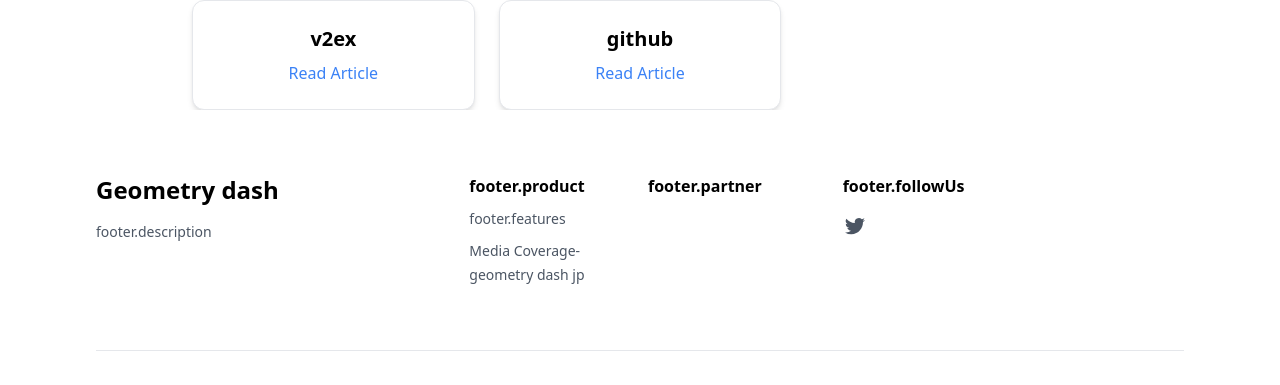
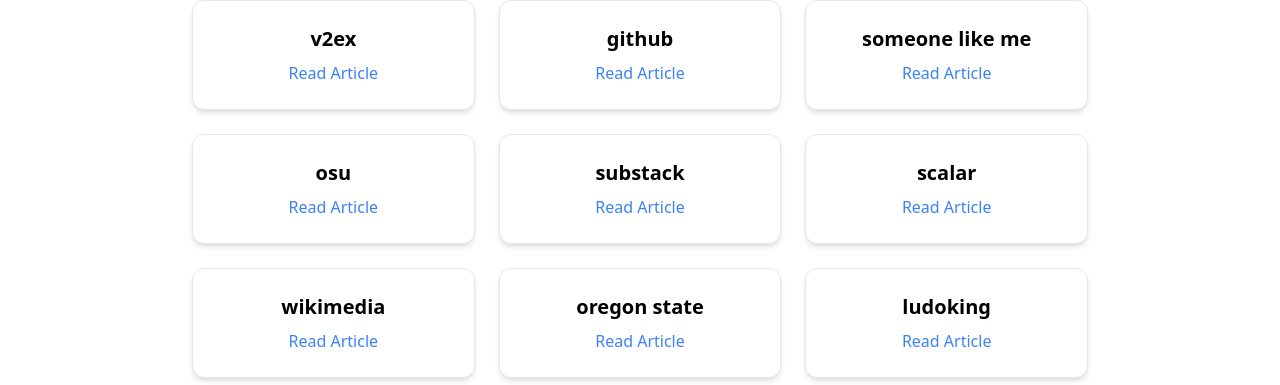
Before and after one commit to glassesmonkey/geometry-dash-jp, a Next.js app: page /MediaCoverage in a window 1280 px wide. Shown: the part 356-741 px from the top of the page. Built offline with nearby package versions, Linux system fonts and the light colour scheme; no server answers.

Commit message:
friend link

```diff
--- a/pages/MediaCoverage.tsx
+++ b/pages/MediaCoverage.tsx
@@ -7,8 +7,17 @@
   const coverageLinks = [
  { title: "v2ex", url: "https://www.v2ex.com/t/1082364" },
  { title: "github", url: "https://github.com/glassesmonkey/geometry-dash-jp" },
+ { title: "someone like me", url: "http://jevc.sakura.ne.jp/bbs/nXmv8E5.cgi?no=21049&reno=no&oya=21049&mode=msgview&page=0" },
+ { title: "osu", url: "https://u.osu.edu/meutilab/2024/01/29/new-paper-2/#comment-70" },
+ { title: "substack", url: "https://on.substack.com/p/what-to-read-justin-davis/comments" },
+ { title: "scalar", url: "https://scalar.usc.edu/works/eng-283e-our-premodern-epics/a-game" },
+ { title: "wikimedia", url: "https://upload.wikimedia.org/wikipedia/commons/b/b8/El_ingenioso_hidalgo_don_quijote_del_mancha_pg_12.jpg" },
+ { title: "oregon state", url: "https://blogs.oregonstate.edu/motorpool/2014/03/06/first-friday-marc-7-2014/#comment-144559" },
+ { title: "ludoking", url: "https://forum.ludoking.com/index.php?topic=5027.msg586903#msg586903" },
+ { title: "prnewswire", url: "https://mediablogstage.prnewswire.com/2020/08/05/8-tools-every-journalism-student-needs-for-back-to-school-season/#comment-435873" },
+ { title: "siemens", url: "https://ca.webinar.siemens.com/3re41-sirius-motor-starter-packages-1" },
 
-  ];
+];
 
 
 
```
